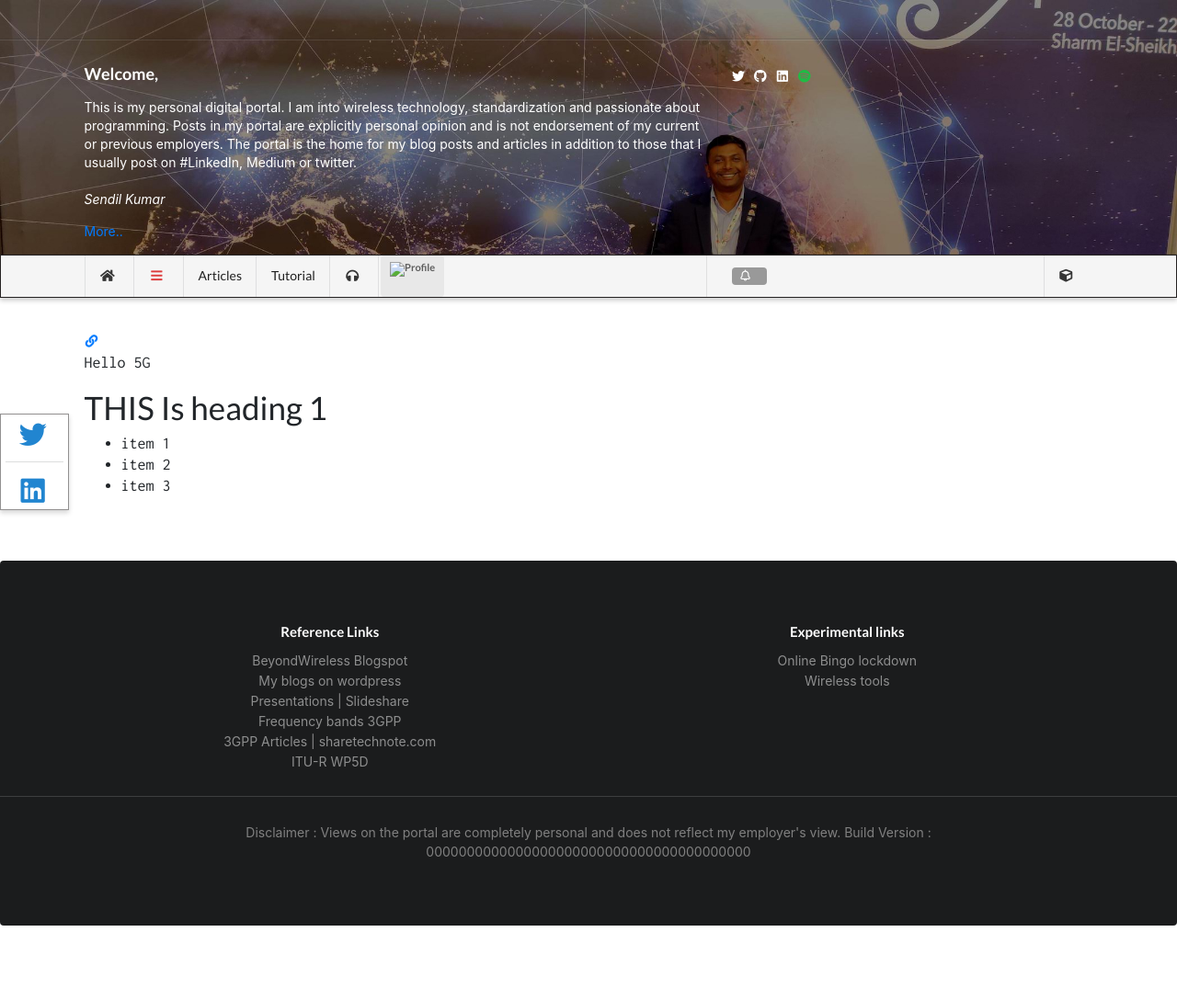
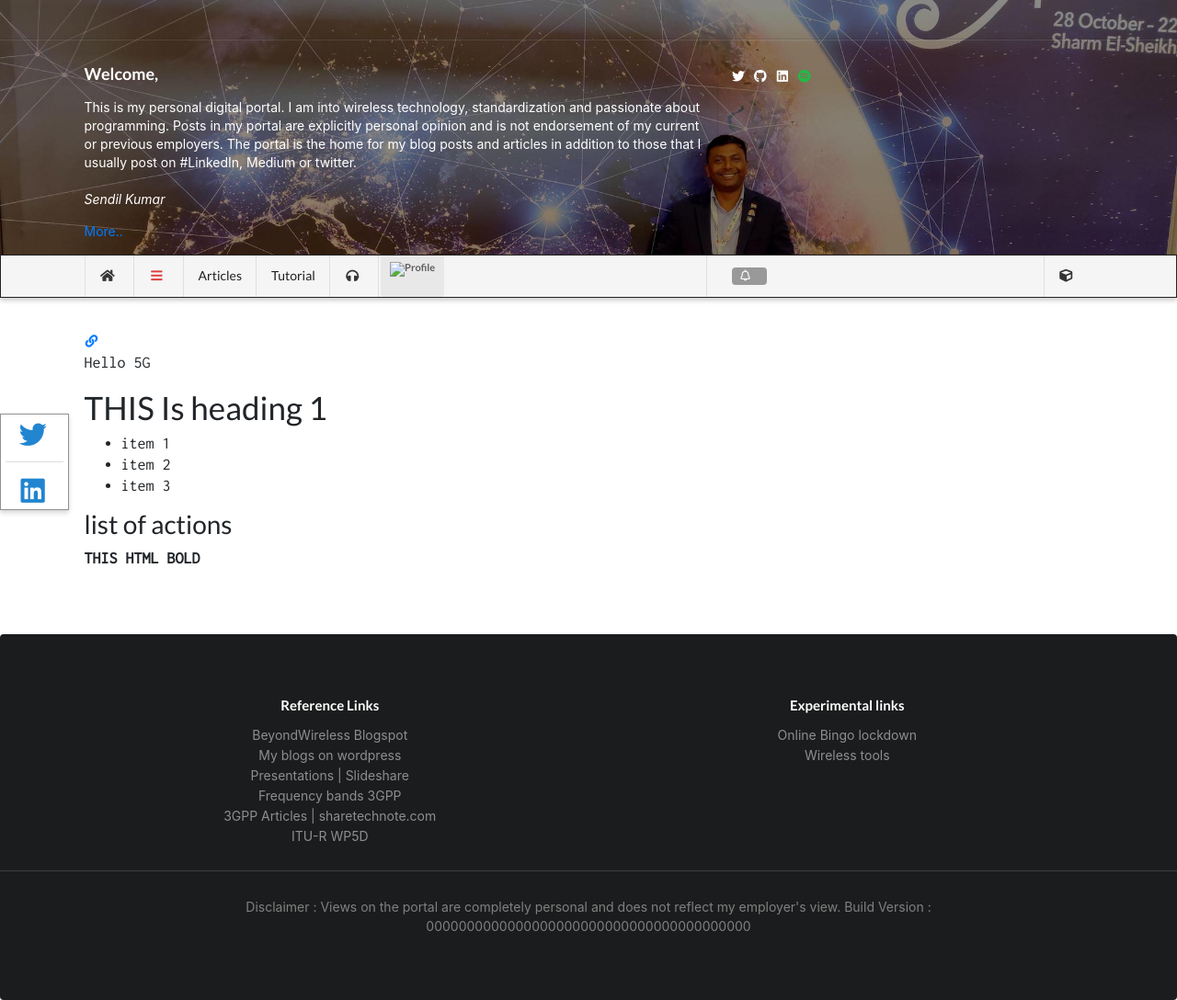
Before and after one commit to wiless/wiless.github.io, a Jekyll site: the page built from _apps/testing5g.md, in a window 1280 px wide. Shown: the whole page at 92% size. Built offline with Jekyll 4.4.1, drawn with Linux system fonts in a browser that asks for light colours; nearby versions of some CDN libraries; some web fonts are replaced; comment, search, counter and statistics services are not loaded; a style sheet for code colours, icons or effects is not loaded; before the commit the page ends 1007 px from its top, so only the background shows below that.

Commit message:
Update testing5g.md

```diff
--- a/_apps/testing5g.md
+++ b/_apps/testing5g.md
@@ -11,3 +11,8 @@ Hello 5G
 - item 1
 - item 2
 - item 3
+
+
+## list of actions
+
+<b> THIS HTML BOLD </b>
```
